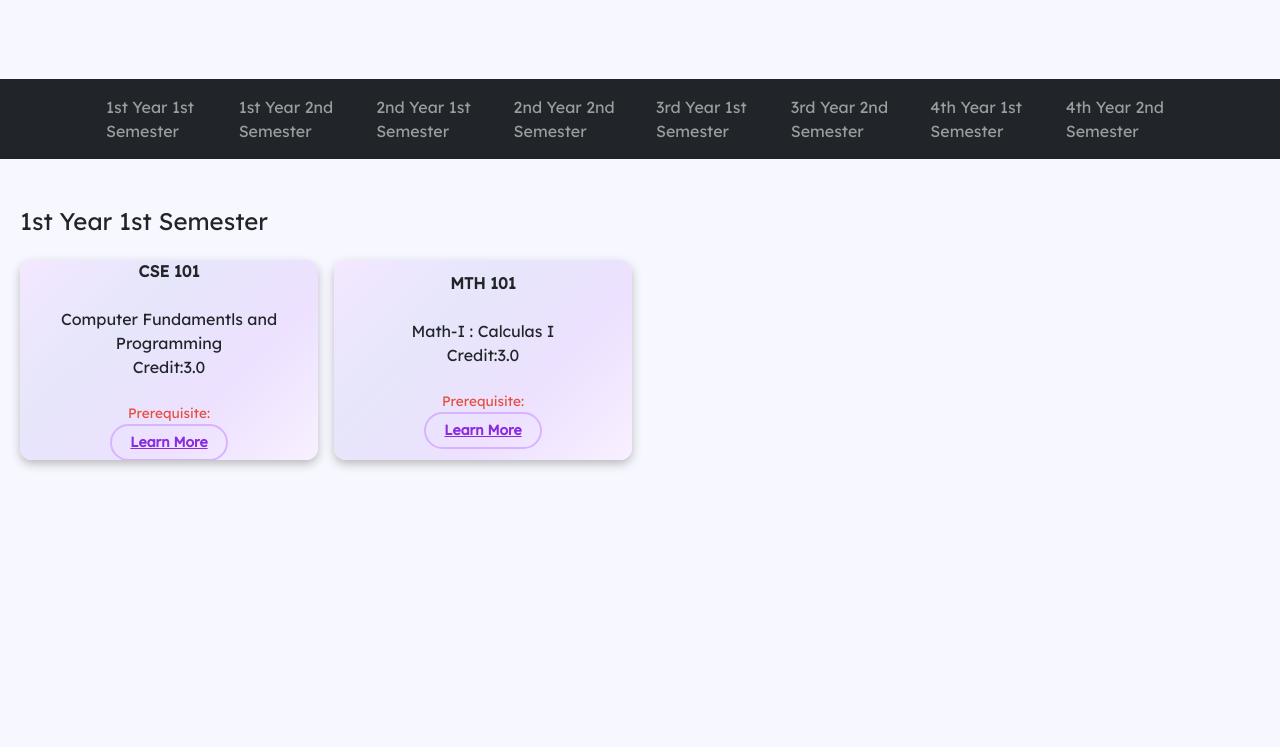
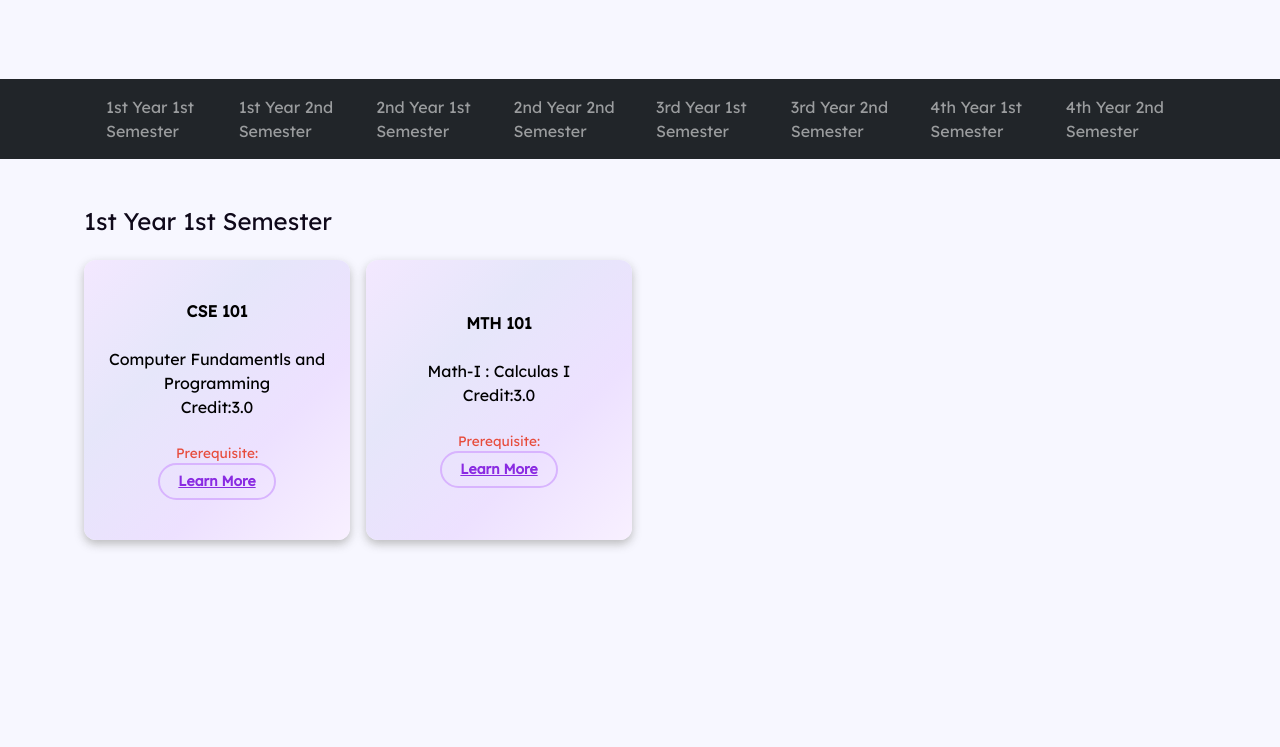
Before and after one commit to dee4git/uap_cse, a Django app: page /aca/course in a window 1280 px wide. Shown: the part 352-1099 px from the top of the page. Run offline with Django 4.2, Linux system fonts and the light colour scheme; data comes from the database, SQL or seed files in the repository; some libraries are stand-ins or nearby versions.

Commit message:
v 0.9.4 - Wasi -- Academics & most of more is dark mode compatible.

```diff
--- a/static/css/alumni_stories.css
+++ b/static/css/alumni_stories.css
@@ -4,7 +4,7 @@
   background-color: rgba(240, 230, 255, 0.5);
   border-radius: 1rem;
   font-weight: 500;
-  color: #5e3e9f;
+  color: #333;
   font-size: 1rem;
   line-height: 1.6;
   z-index: 1;
--- a/static/css/courses.css
+++ b/static/css/courses.css
@@ -82,6 +82,11 @@ body {
     min-height: calc(80% - 70px);
 }
 
+.modal-body p{
+    color: #333;
+}
+
+
 /* Show modal when target is the modal ID */
 .modal:target {
     display: block;
@@ -121,3 +126,9 @@ body {
         transform: translateY(0);
     }
 }
+
+section {
+    margin-inline: 5%;
+    margin-bottom: 3%;
+    color: var(--txt-color);
+}
--- a/static/css/faculty.css
+++ b/static/css/faculty.css
@@ -22,6 +22,7 @@
     margin: 10px;
     border-radius: 12px;
     background: rgba(255, 255, 255, 0.1);
+    color: var(--txt-color);
     backdrop-filter: blur(15px);
     box-shadow: 0px 10px 30px rgba(130, 100, 255, 0.1);
     transition: transform 0.4s ease, box-shadow 0.4s ease;
--- a/templates/academics/course.html
+++ b/templates/academics/course.html
@@ -19,8 +19,8 @@
             flex-direction: column;
             align-items: center;
             justify-content: center;
-         max-height: 200px;
-         min-height: 150px;
+            height: 280px;
+            color: black;
             transition: transform 0.3s ease-in-out;
         }
         .course-card:hover {
--- a/templates/files/curriculum.html
+++ b/templates/files/curriculum.html
@@ -41,7 +41,7 @@
 
         .pdf-container {
             margin: 20px auto;
-            background-color: #fff;
+            background-color: var(--bg-shade);
             box-shadow: 0 0 10px rgba(0, 0, 0, 0.1);
             border-radius: 8px;
             padding: 15px;
@@ -51,7 +51,7 @@
 
         .pdf-container p {
             font-size: 1em;
-            color: #555;
+            color: var(--txt-color);
         }
 
         .pdf-container a {
--- a/templates/files/mission.html
+++ b/templates/files/mission.html
@@ -24,8 +24,8 @@
 
         .pdf-container {
             margin: 20px auto;
-            background-color: #fff;
-            box-shadow: 0 0 10px rgba(0, 0, 0, 0.1);
+            background-color: var(--bg-shade);
+            box-shadow: 0 0 10px rgba(130, 130, 130, 0.4);
             border-radius: 8px;
             padding: 15px;
             width: 90%;
```
Lines whose indentation alone changed are shown as unchanged.
